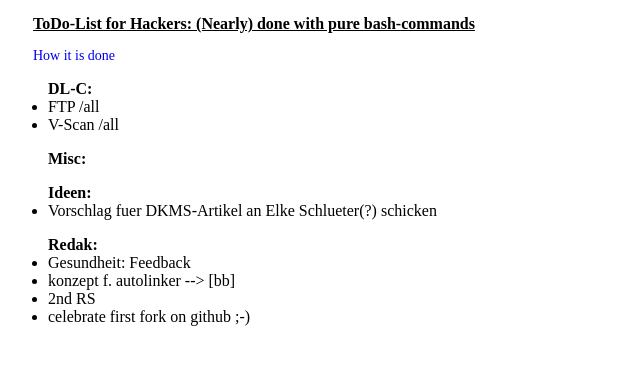
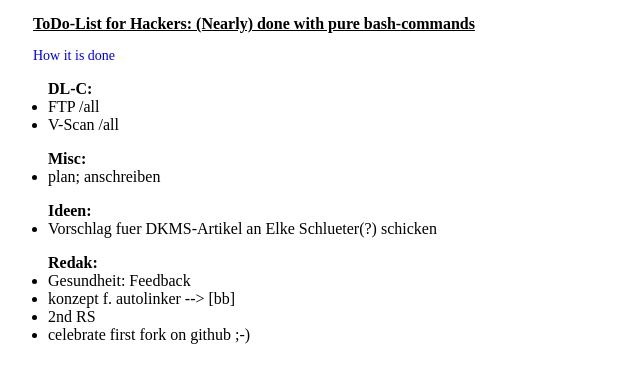
Before and after one commit to sdoering/Hackers-ToDo-List, a plain HTML site: page index.html in a window 1280 px wide. Shown: the whole page, without its empty margins (0-640 px from the left). Drawn offline with Linux system fonts and the light colour scheme.

Commit message:
shifted tasks

```diff
--- a/index.html
+++ b/index.html
@@ -14,6 +14,7 @@
 
  <ul class="2">
   <li style="list-style-type:none; font-weight:bold;">Misc:</li>
+  <li id=plan>plan; anschreiben</li>
  </ul>
 
  <ul class="3">
```
